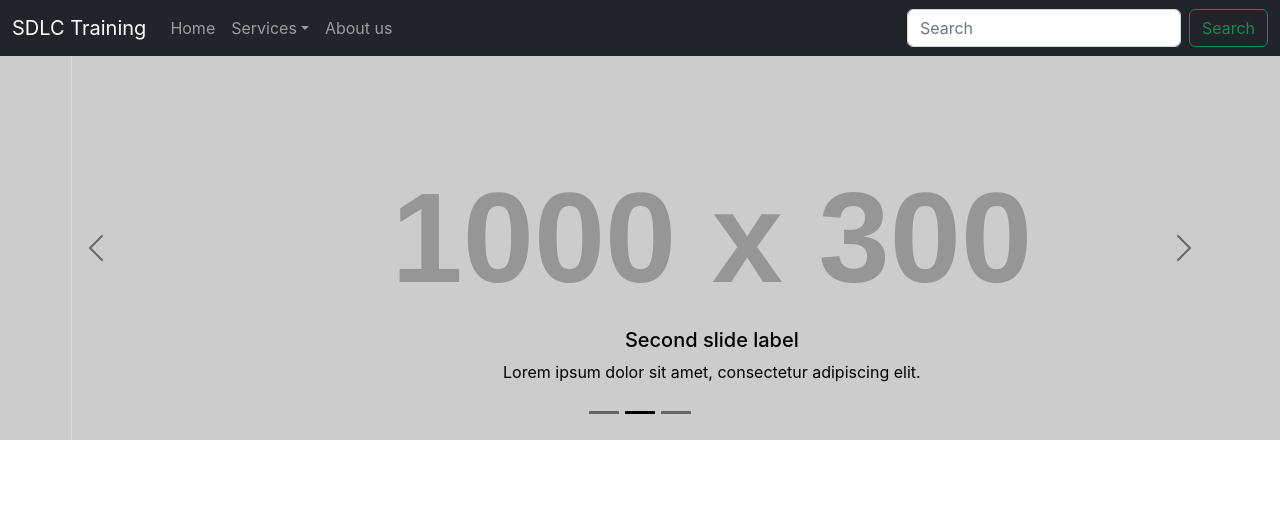
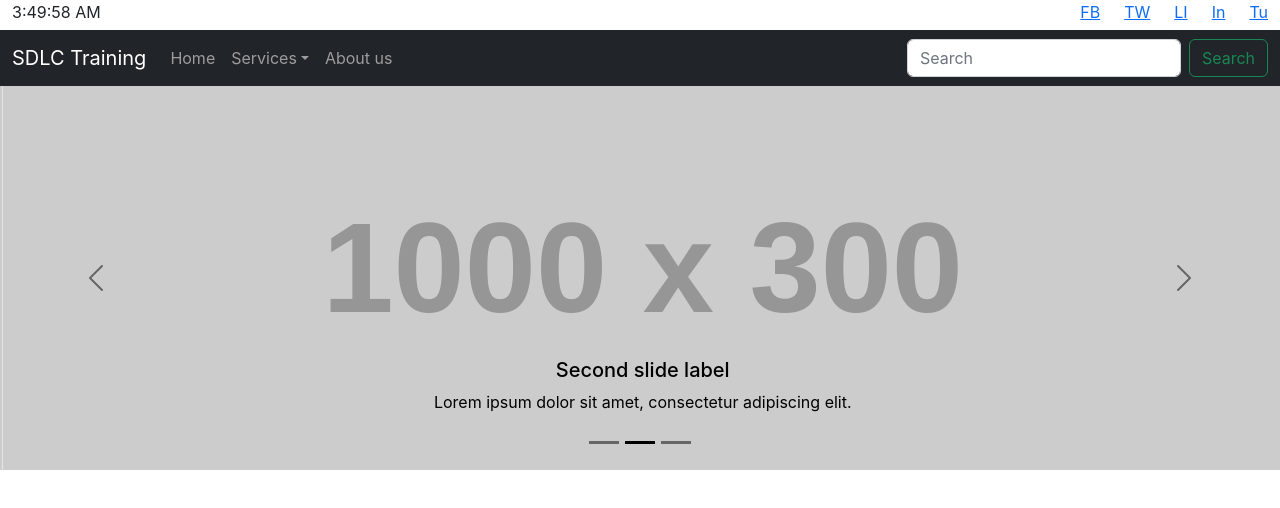
Before and after one commit to praggyasinha/MERN-Stack--27, a React (Create React App) app in the folder react-session/: page / in a window 1280 px wide. Shown: the top 508 px of the page. Built offline with nearby package versions, Linux system fonts and the light colour scheme.

Commit message:
Create Top Notification component

```diff
--- a/react-session/src/components/common/Header.js
+++ b/react-session/src/components/common/Header.js
@@ -1,8 +1,10 @@
 import TopNavbar from "./TopNavbar";
+import TopNotification from "./TopNotification";
 
 function Header() {
     return (
         <div>
+            <TopNotification/>
             <TopNavbar />
         </div>
 
--- /dev/null
+++ b/react-session/src/components/common/SocialLink.js
@@ -0,0 +1,25 @@
+import { Button, Col, Row } from "react-bootstrap";
+
+function SocialLink() {
+    return (
+        <Row>
+            <Col>
+                <a  href="#" >FB</a>
+            </Col>
+            <Col>
+                <a  href="#" >TW</a>
+            </Col>
+            <Col>
+                <a  href="#" >LI</a>
+            </Col>
+            <Col>
+                <a  href="#" >In</a>
+            </Col>
+            <Col>
+                <a  href="#" >Tu</a>
+            </Col>
+        </Row>
+    );
+}
+
+export default SocialLink;
--- /dev/null
+++ b/react-session/src/components/common/Tick.js
@@ -0,0 +1,15 @@
+import { useState } from "react";
+
+function Tick() {
+    const [currentTime, setCurrentTime] = useState('--:--:-- --')
+    setInterval(() => {
+        const time = new Date();
+        const timeVal = time.toLocaleString('en-US', { hour: 'numeric', minute: 'numeric',second:'numeric', hour12: true }).toString();
+        setCurrentTime(timeVal);
+    }, 500);
+    return (
+        <div>{currentTime}</div>
+    );
+}
+
+export default Tick;
--- /dev/null
+++ b/react-session/src/components/common/TopNotification.js
@@ -0,0 +1,25 @@
+import Container from 'react-bootstrap/Container';
+import Row from 'react-bootstrap/Row';
+import Col from 'react-bootstrap/Col';
+import Tick from './Tick';
+import SocialLink from './SocialLink';
+function TopNotification() {
+    return (
+        <Container fluid className="top-notification-bar">
+            <Row>
+                <Col md="auto">
+                    <Tick />
+                </Col>
+                <Col>
+                    <marquee> Some notification will go here.</marquee>
+                </Col>
+                <Col md="auto">
+                    <SocialLink />
+                </Col>
+            </Row>
+        </Container>
+
+    );
+}
+
+export default TopNotification;
```
